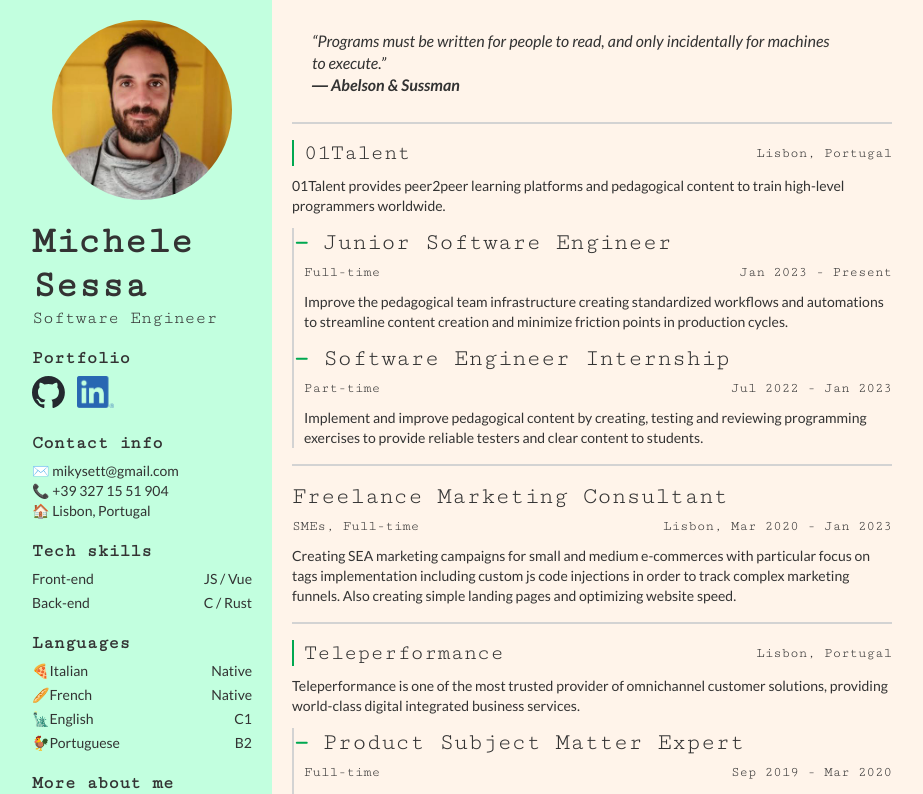
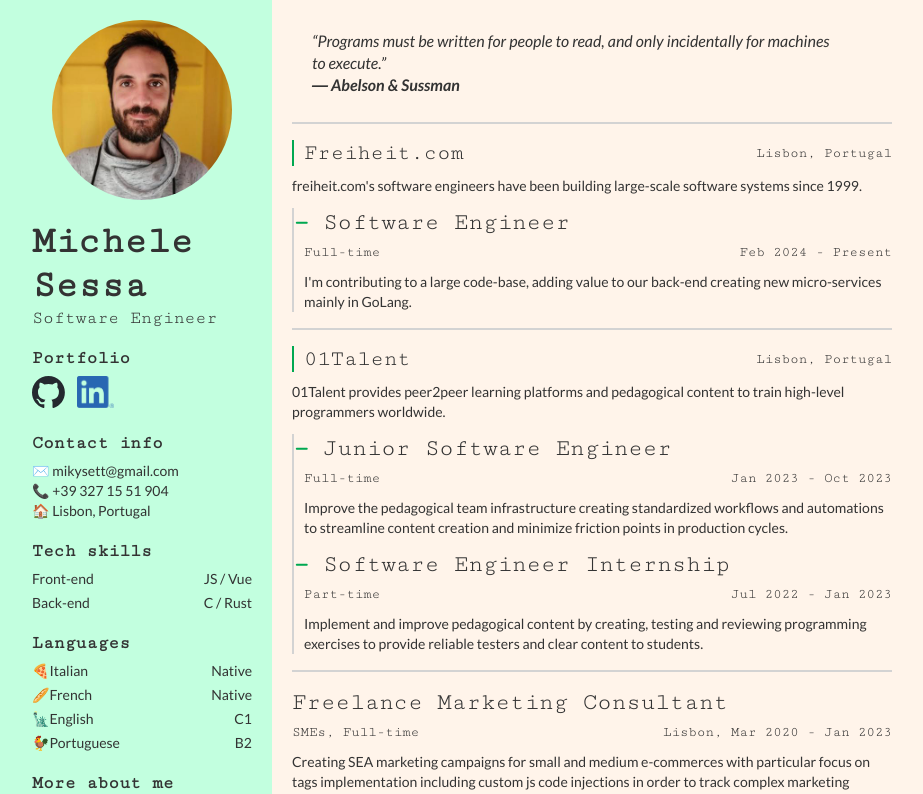
Before and after one commit to mikysett/another_cv, a Vue app in the folder cv-frontend/: page / in a window 1280 px wide. Shown: the top 794 px of the page, without its empty margins (112-1035 px from the left). Built offline with nearby package versions, Linux system fonts and the light colour scheme.

Commit message:
add new job with Freiheit

```diff
--- a/cv-frontend/src/views/HomeView.vue
+++ b/cv-frontend/src/views/HomeView.vue
@@ -9,6 +9,39 @@
     <Separator />
 
     <div class="job-container">
+      <div class="company-container">
+        <div class="justified-header">
+          <div class="jh-left">
+            <h2 class="company-title">Freiheit.com</h2>
+          </div>
+          <div class="jh-right">
+            <p>Lisbon, Portugal</p>
+          </div>
+        </div>
+        <div class="description">
+          freiheit.com's software engineers have been building large-scale software systems since 1999.
+        </div>
+      </div>
+
+      <div class="roles-wrapper">
+        <div class="role-wrapper">
+          <h3 class="role-title sub-role-title">Software Engineer</h3>
+          <div class="justified-header">
+            <div class="jh-left">
+              <p>Full-time</p>
+            </div>
+            <div class="jh-right">
+              <p>Feb 2024 - Present</p>
+            </div>
+          </div>
+          <div class="description">
+            I'm contributing to a large code-base, adding value to our back-end creating new micro-services mainly in GoLang.
+          </div>
+        </div>
+      </div>
+
+      <separator />
+
       <div class="company-container">
         <div class="justified-header">
           <div class="jh-left">
@@ -32,7 +65,7 @@
               <p>Full-time</p>
             </div>
             <div class="jh-right">
-              <p>Jan 2023 - Present</p>
+              <p>Jan 2023 - Oct 2023</p>
             </div>
           </div>
           <div class="description">
```
